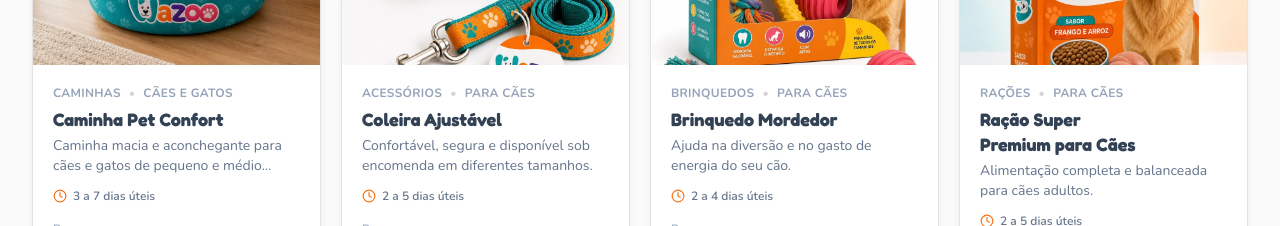
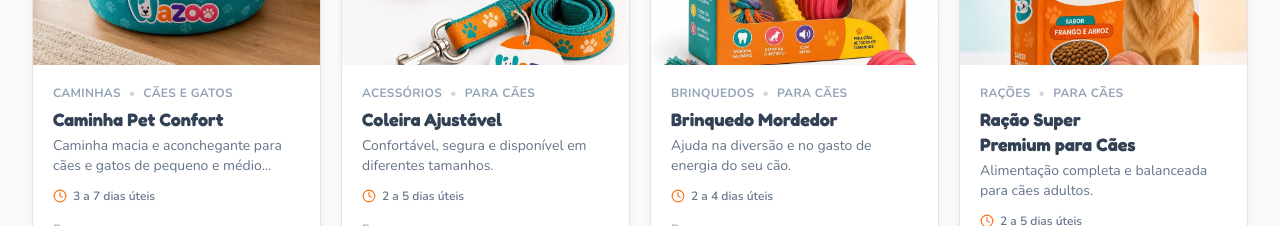
Before and after one commit to eu-jhonny/WAZOO, a React (Vite) app: page /produtos in a window 1280 px wide. Shown: the part 960-1186 px from the top of the page. Built offline with nearby package versions, Linux system fonts and the light colour scheme; no server answers.

Commit message:
refactor: remove linguagem de encomenda do catalogo demo

```diff
--- a/src/data/products.ts
+++ b/src/data/products.ts
@@ -22,11 +22,11 @@ export const seedProducts: Product[] = [
     shortDescription:
       "Caminha macia e aconchegante para cães e gatos de pequeno e médio porte.",
     description:
-      "Caminha confortável com enchimento fofo e base antiderrapante. Ideal para cães e gatos de pequeno e médio porte que merecem um descanso de qualidade. Disponível sob encomenda em diferentes tamanhos.",
+      "Caminha confortável com enchimento fofo e base antiderrapante. Ideal para cães e gatos de pequeno e médio porte que merecem um descanso de qualidade. Disponível em diferentes tamanhos.",
     image: img.produto.cama,
     active: true,
     featured: true,
-    onDemand: true,
+    onDemand: false,
     audience: "ambos",
     size: "medio",
     availability: "Geralmente disponível",
@@ -51,13 +51,13 @@ export const seedProducts: Product[] = [
     comparePrice: 49.9,
     leadTime: "2 a 5 dias úteis",
     shortDescription:
-      "Confortável, segura e disponível sob encomenda em diferentes tamanhos.",
+      "Confortável, segura e disponível em diferentes tamanhos.",
     description:
-      "Coleira ajustável com fecho resistente e regulagem fácil. Confortável e segura para o dia a dia e para os passeios. Disponível sob encomenda em diferentes tamanhos e cores.",
+      "Coleira ajustável com fecho resistente e regulagem fácil. Confortável e segura para o dia a dia e para os passeios. Disponível em diferentes tamanhos e cores.",
     image: img.produto.coleira,
     active: true,
     featured: true,
-    onDemand: true,
+    onDemand: false,
     audience: "cachorro",
     size: "todos",
     availability: "Alta disponibilidade",
@@ -95,7 +95,7 @@ export const seedProducts: Product[] = [
     image: img.produto.brinquedo,
     active: true,
     featured: true,
-    onDemand: true,
+    onDemand: false,
     audience: "cachorro",
     size: "todos",
     availability: "Temporariamente esgotado",
@@ -110,14 +110,14 @@ export const seedProducts: Product[] = [
     leadTime: "2 a 5 dias úteis",
     shortDescription: "Alimentação completa e balanceada para cães adultos.",
     description:
-      "Ração super premium formulada com ingredientes selecionados para uma alimentação completa e balanceada. Apoia a saúde da pele, pelagem e digestão do seu cão. Disponível sob encomenda em diferentes pesos.",
+      "Ração super premium formulada com ingredientes selecionados para uma alimentação completa e balanceada. Apoia a saúde da pele, pelagem e digestão do seu cão. Disponível em diferentes pesos.",
     image: img.produto.racao,
     active: true,
     featured: true,
-    onDemand: true,
+    onDemand: false,
     audience: "cachorro",
     size: "todos",
-    availability: "Sob consulta",
+    availability: "Disponível",
     variants: [
       {
         name: "Peso",
@@ -139,11 +139,11 @@ export const seedProducts: Product[] = [
     shortDescription:
       "Ideal para manter a rotina do seu pet mais limpa e prática.",
     description:
-      "Tapete higiênico premium com alta absorção e controle de odor. Mantém a rotina do seu pet mais limpa e prática, perfeito para filhotes e cães de apartamento. Pacote sob encomenda.",
+      "Tapete higiênico premium com alta absorção e controle de odor. Mantém a rotina do seu pet mais limpa e prática, perfeito para filhotes e cães de apartamento. Pacote disponível para compra.",
     image: "",
     active: true,
     featured: true,
-    onDemand: true,
+    onDemand: false,
     audience: "ambos",
     size: "todos",
     availability: "Alta disponibilidade",
@@ -158,11 +158,11 @@ export const seedProducts: Product[] = [
     shortDescription:
       "Opção saborosa para complementar a alimentação do seu gato.",
     description:
-      "Sachê úmido saboroso para complementar a alimentação do seu gato. Pedaços suculentos que agradam até os felinos mais exigentes. Disponível sob encomenda em vários sabores.",
+      "Sachê úmido saboroso para complementar a alimentação do seu gato. Pedaços suculentos que agradam até os felinos mais exigentes. Disponível em vários sabores.",
     image: "",
     active: true,
     featured: true,
-    onDemand: true,
+    onDemand: false,
     audience: "gato",
     size: "todos",
     availability: "Alta disponibilidade",
@@ -180,7 +180,7 @@ export const seedProducts: Product[] = [
     image: img.produto.shampoo,
     active: true,
     featured: false,
-    onDemand: true,
+    onDemand: false,
     audience: "ambos",
     size: "todos",
     availability: "Geralmente disponível",
@@ -194,14 +194,14 @@ export const seedProducts: Product[] = [
     leadTime: "3 a 7 dias úteis",
     shortDescription: "Segurança e conforto para levar seu pet a qualquer lugar.",
     description:
-      "Caixa de transporte resistente com boa ventilação e travas seguras. Ideal para viagens, idas ao veterinário e passeios mais longos. Disponível sob encomenda em diferentes tamanhos.",
+      "Caixa de transporte resistente com boa ventilação e travas seguras. Ideal para viagens, idas ao veterinário e passeios mais longos. Disponível em diferentes tamanhos.",
     image: img.produto.caixa,
     active: true,
     featured: false,
-    onDemand: true,
+    onDemand: false,
     audience: "ambos",
     size: "medio",
-    availability: "Sob consulta",
+    availability: "Disponível",
     createdAt: daysAgo(7),
   },
   {
@@ -212,11 +212,11 @@ export const seedProducts: Product[] = [
     leadTime: "2 a 5 dias úteis",
     shortDescription: "Tigelas de inox com base antiderrapante para água e ração.",
     description:
-      "Comedouro duplo em inox com base antiderrapante. Higiênico, durável e fácil de limpar, mantém água e ração sempre organizados. Disponível sob encomenda.",
+      "Comedouro duplo em inox com base antiderrapante. Higiênico, durável e fácil de limpar, mantém água e ração sempre organizados. Disponível.",
     image: img.produto.tigelas,
     active: true,
     featured: false,
-    onDemand: true,
+    onDemand: false,
     audience: "ambos",
     size: "todos",
     availability: "Alta disponibilidade",
@@ -230,11 +230,11 @@ export const seedProducts: Product[] = [
     leadTime: "1 a 3 dias úteis",
     shortDescription: "Recompensa saudável feita com ingredientes naturais.",
     description:
-      "Petisco natural sem corantes artificiais, perfeito para recompensar e ajudar no adestramento. Saboroso e leve, ideal para o dia a dia do seu pet. Disponível sob encomenda.",
+      "Petisco natural sem corantes artificiais, perfeito para recompensar e ajudar no adestramento. Saboroso e leve, ideal para o dia a dia do seu pet. Disponível.",
     image: img.produto.petiscos,
     active: true,
     featured: false,
-    onDemand: true,
+    onDemand: false,
     audience: "ambos",
     size: "todos",
     availability: "Alta disponibilidade",
@@ -248,14 +248,14 @@ export const seedProducts: Product[] = [
     leadTime: "3 a 7 dias úteis",
     shortDescription: "Versão maior e ainda mais fofa para pets de grande porte.",
     description:
-      "Caminha espaçosa e ultra macia, pensada para pets de grande porte que adoram se esparramar. Tecido confortável e base reforçada. Disponível sob encomenda.",
+      "Caminha espaçosa e ultra macia, pensada para pets de grande porte que adoram se esparramar. Tecido confortável e base reforçada. Disponível.",
     image: img.produto.cama,
     active: true,
     featured: false,
-    onDemand: true,
+    onDemand: false,
     audience: "ambos",
     size: "grande",
-    availability: "Sob consulta",
+    availability: "Disponível",
     createdAt: daysAgo(10),
   },
   {
@@ -266,11 +266,11 @@ export const seedProducts: Product[] = [
     leadTime: "3 a 6 dias úteis",
     shortDescription: "Elegância e resistência para passeios com estilo.",
     description:
-      "Coleira premium em couro sintético de alta qualidade, com acabamento elegante e durável. Confortável para o pescoço do seu cão e linda nas fotos. Disponível sob encomenda.",
+      "Coleira premium em couro sintético de alta qualidade, com acabamento elegante e durável. Confortável para o pescoço do seu cão e linda nas fotos. Disponível.",
     image: img.produto.coleira,
     active: true,
     featured: false,
-    onDemand: true,
+    onDemand: false,
     audience: "cachorro",
     size: "todos",
     availability: "Geralmente disponível",
@@ -284,14 +284,14 @@ export const seedProducts: Product[] = [
     leadTime: "2 a 5 dias úteis",
     shortDescription: "Nutrição completa para a saúde e energia do seu gato.",
     description:
-      "Ração premium para gatos com nutrientes que apoiam a saúde do trato urinário e o controle de bolas de pelo. Sabor irresistível e fácil digestão. Disponível sob encomenda.",
+      "Ração premium para gatos com nutrientes que apoiam a saúde do trato urinário e o controle de bolas de pelo. Sabor irresistível e fácil digestão. Disponível.",
     image: img.produto.racao,
     active: true,
     featured: false,
-    onDemand: true,
+    onDemand: false,
     audience: "gato",
     size: "todos",
-    availability: "Sob consulta",
+    availability: "Disponível",
     createdAt: daysAgo(12),
   },
   {
@@ -302,11 +302,11 @@ export const seedProducts: Product[] = [
     leadTime: "1 a 3 dias úteis",
     shortDescription: "Macio e saboroso, perfeito para o adestramento.",
     description:
-      "Bifinho macio e saboroso, ideal para recompensar bons comportamentos e fortalecer o vínculo com o seu cão. Prático para levar nos passeios. Disponível sob encomenda.",
+      "Bifinho macio e saboroso, ideal para recompensar bons comportamentos e fortalecer o vínculo com o seu cão. Prático para levar nos passeios. Disponível.",
     image: img.produto.petiscos,
     active: true,
     featured: false,
-    onDemand: true,
+    onDemand: false,
     audience: "cachorro",
     size: "todos",
     availability: "Alta disponibilidade",
@@ -320,11 +320,11 @@ export const seedProducts: Product[] = [
     leadTime: "2 a 4 dias úteis",
     shortDescription: "Macio e divertido, companhia perfeita para brincar.",
     description:
-      "Brinquedo de pelúcia macio com apito interno que diverte e acalma. Companhia perfeita para os momentos de brincadeira e descanso. Disponível sob encomenda.",
+      "Brinquedo de pelúcia macio com apito interno que diverte e acalma. Companhia perfeita para os momentos de brincadeira e descanso. Disponível.",
     image: img.produto.brinquedo,
     active: true,
     featured: false,
-    onDemand: true,
+    onDemand: false,
     audience: "ambos",
     size: "todos",
     availability: "Geralmente disponível",
@@ -338,11 +338,11 @@ export const seedProducts: Product[] = [
     leadTime: "2 a 5 dias úteis",
     shortDescription: "Conjunto prático que não escorrega na hora da refeição.",
     description:
-      "Conjunto de tigelas com base emborrachada antiderrapante, que evita bagunça na hora das refeições. Material resistente e fácil de higienizar. Disponível sob encomenda.",
+      "Conjunto de tigelas com base emborrachada antiderrapante, que evita bagunça na hora das refeições. Material resistente e fácil de higienizar. Disponível.",
     image: img.produto.tigelas,
     active: true,
     featured: false,
-    onDemand: true,
+    onDemand: false,
     audience: "ambos",
     size: "todos",
     availability: "Alta disponibilidade",
@@ -356,14 +356,14 @@ export const seedProducts: Product[] = [
     leadTime: "3 a 7 dias úteis",
     shortDescription: "Diversão e bem-estar, protegendo os móveis da casa.",
     description:
-      "Arranhador resistente que estimula o comportamento natural do gato e protege seus móveis. Com plataforma para descanso e brincadeira. Disponível sob encomenda.",
+      "Arranhador resistente que estimula o comportamento natural do gato e protege seus móveis. Com plataforma para descanso e brincadeira. Disponível.",
     image: "",
     active: true,
     featured: false,
-    onDemand: true,
+    onDemand: false,
     audience: "gato",
     size: "todos",
-    availability: "Sob consulta",
+    availability: "Disponível",
     createdAt: daysAgo(16),
   },
   {
@@ -374,11 +374,11 @@ export const seedProducts: Product[] = [
     leadTime: "1 a 3 dias úteis",
     shortDescription: "Alta absorção e controle de odor para a caixinha.",
     description:
-      "Areia higiênica com excelente absorção e controle de odor, mantendo a caixinha sempre limpa e o ambiente fresco. Fácil de manusear. Disponível sob encomenda.",
+      "Areia higiênica com excelente absorção e controle de odor, mantendo a caixinha sempre limpa e o ambiente fresco. Fácil de manusear. Disponível.",
     image: "",
     active: true,
     featured: false,
-    onDemand: true,
+    onDemand: false,
     audience: "gato",
     size: "todos",
     availability: "Alta disponibilidade",
@@ -392,11 +392,11 @@ export const seedProducts: Product[] = [
     leadTime: "2 a 4 dias úteis",
     shortDescription: "Toque final cheiroso e suave após o banho.",
     description:
-      "Colônia pet com fragrância suave e duradoura, o toque final perfeito após o banho. Fórmula delicada que respeita o olfato sensível dos pets. Disponível sob encomenda.",
+      "Colônia pet com fragrância suave e duradoura, o toque final perfeito após o banho. Fórmula delicada que respeita o olfato sensível dos pets. Disponível.",
     image: "",
     active: true,
     featured: false,
-    onDemand: true,
+    onDemand: false,
     audience: "ambos",
     size: "todos",
     availability: "Geralmente disponível",
@@ -410,14 +410,14 @@ export const seedProducts: Product[] = [
     leadTime: "2 a 5 dias úteis",
     shortDescription: "Liberdade controlada e segurança nos passeios.",
     description:
-      "Guia retrátil com trava de segurança e pegada ergonômica. Oferece liberdade controlada ao seu cão durante os passeios, com conforto para você. Disponível sob encomenda.",
+      "Guia retrátil com trava de segurança e pegada ergonômica. Oferece liberdade controlada ao seu cão durante os passeios, com conforto para você. Disponível.",
     image: "",
     active: false,
     featured: false,
-    onDemand: true,
+    onDemand: false,
     audience: "cachorro",
     size: "todos",
-    availability: "Sob consulta",
+    availability: "Disponível",
     createdAt: daysAgo(19),
   },
 ];
```
